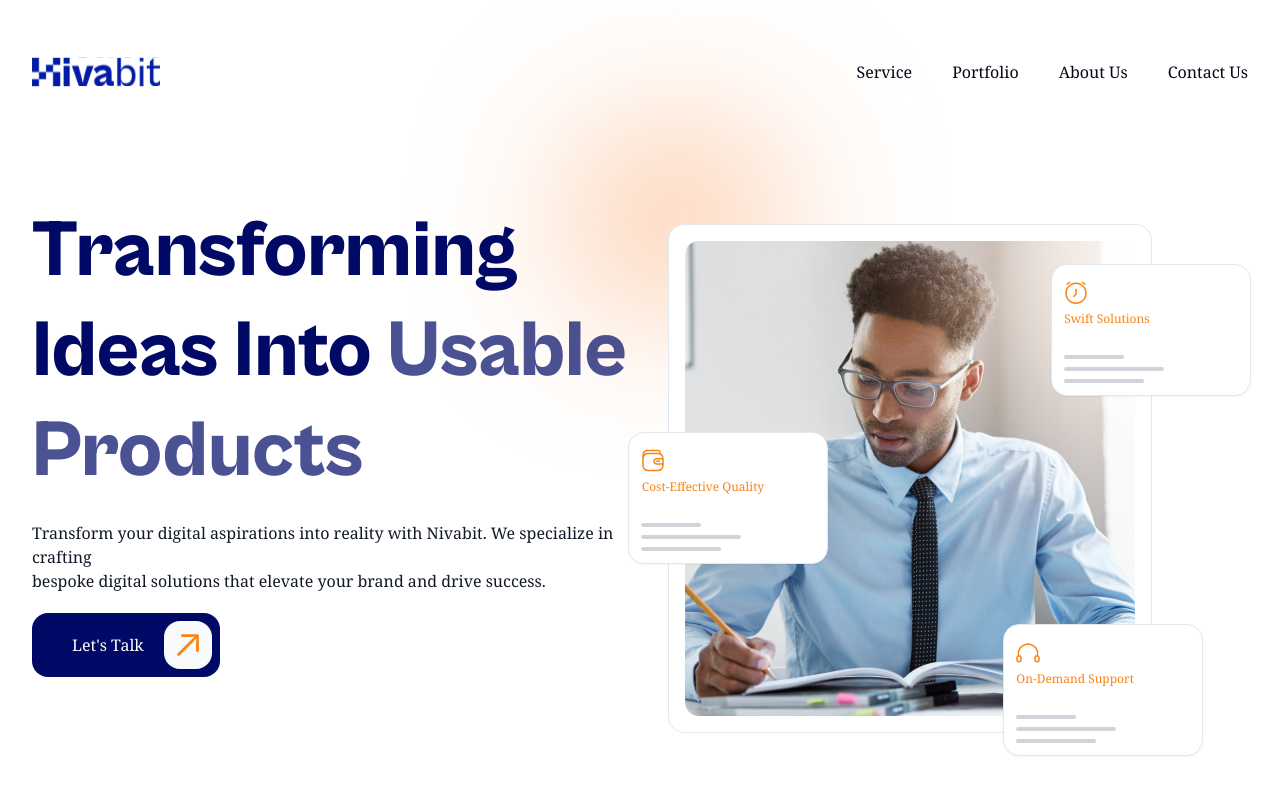
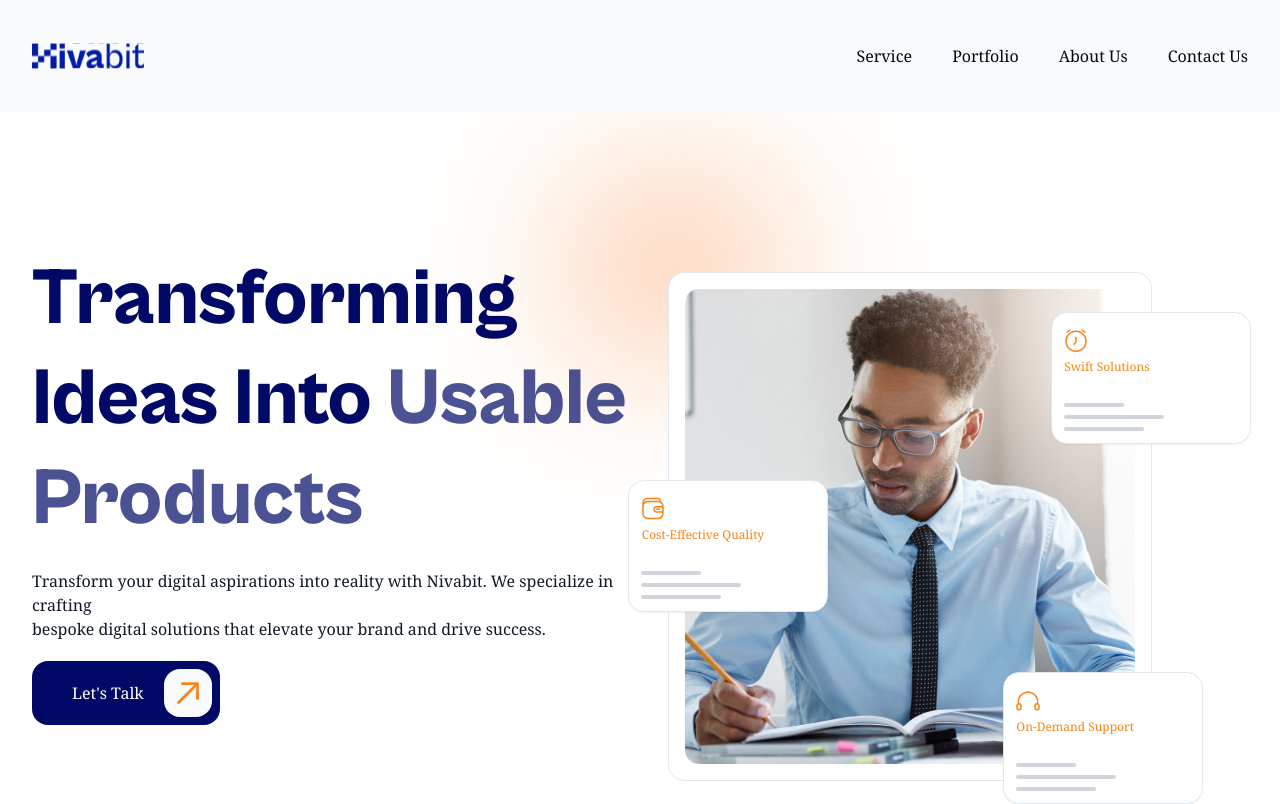
Before and after one commit to nivabit/nivabit, a Next.js app: page / in a window 1280 px wide. Shown: the top 804 px of the page. Built offline with nearby package versions, Linux system fonts and the light colour scheme.

Commit message:
make navbar fixed to top

```diff
--- a/src/components/home/BannerSection.tsx
+++ b/src/components/home/BannerSection.tsx
@@ -10,7 +10,7 @@ import Container from "../ui/container";
 export default function BannerSection() {
   return (
     <Container>
-      <div className='min-h-screen max-h-[60vh]  lg:min-h-0 '>
+      <div className='min-h-screen max-h-[60vh]  lg:min-h-0 lg:mt-48 mt-28  '>
         <div>
           <div className='flex   flex-col-reverse lg:flex-row items-center justify-between sm:gap-20 md:gap-6'>
             <div className='flex  flex-col items-start md:block  space-y-5 w-full lg:w-1/2  text-start mt-0 md:mb-20'>
--- a/src/components/home/MeetUs.tsx
+++ b/src/components/home/MeetUs.tsx
@@ -8,7 +8,7 @@ export default function MeetUs() {
   return (
     <Container>
       <div
-        className='flex  flex-col-reverse lg:flex-row items-center justify-between lg:gap-[8rem] gap-[4rem] mt-[12rem] lg:mt-[18rem]  lg:mb-28'
+        className='flex  flex-col-reverse lg:flex-row items-center justify-between lg:gap-[8rem] gap-[4rem] mt-[8rem] lg:mt-[18rem]  lg:mb-28'
         id='about-us'
       >
         <div className='w-full lg:w-1/2'>
--- a/src/components/layouts/Navbar.tsx
+++ b/src/components/layouts/Navbar.tsx
@@ -15,10 +15,11 @@ import SideBar from "./SideBar";
 
 export default function Navbar() {
   return (
-    <div className='flex justify-between items-center py-2 w-full '>
+    <div className='fixed top-0  left-0  right-0 z-50 bg-gray-50 '>
+      <div className='flex justify-between items-center w-full container  '>
         <div className='flex items-center'>
           <Link href='/'>
-          <Image src={Logo} alt='logo' className=' size-32' />
+            <Image src={Logo} alt='logo' className=' size-20 lg:size-28 ' />
           </Link>
         </div>
         <div className=' items-center gap-32 hidden md:flex'>
@@ -61,5 +62,6 @@ export default function Navbar() {
         </div>
         <SideBar />
       </div>
+    </div>
   );
 }
```
Lines whose indentation alone changed are shown as unchanged.
